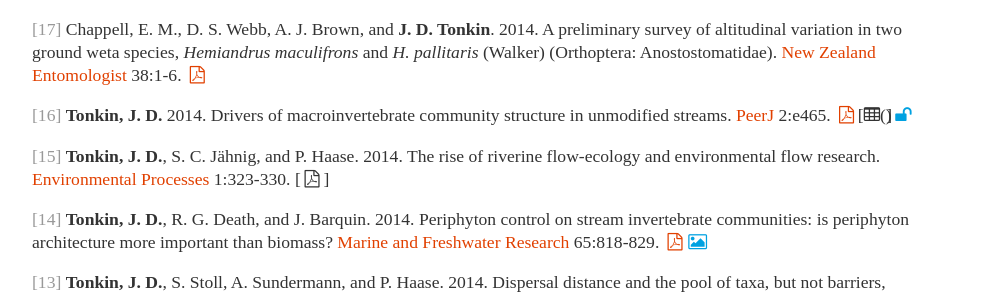
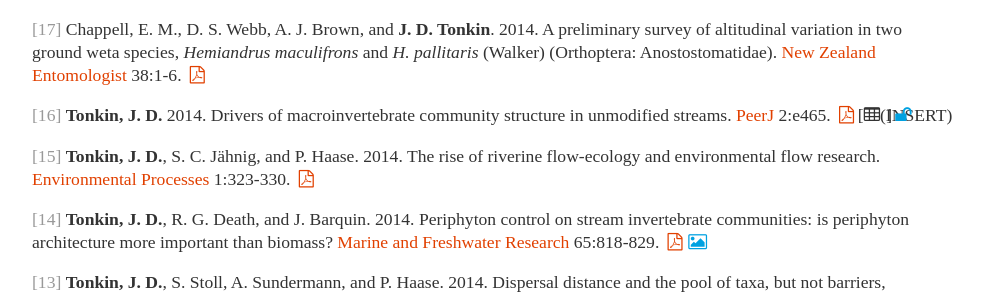
Before and after one commit to jdtonkin/jdtonkin.github.io, a Jekyll site: the page built from Publications/index.md, in a window 1280 px wide and 900 px high, scrolled down 974 px. Shown: the part 154-448 px from the top of the window, without its empty margins (160-1143 px from the left). Built offline with Jekyll 4.4.1, drawn with Linux system fonts in a browser that asks for light colours; nearby versions of some CDN libraries; some web fonts are replaced.

Commit message:
Update index.md

```diff
--- a/Publications/index.md
+++ b/Publications/index.md
@@ -62,43 +62,43 @@
 
 ###Published
 
-<span style="color:#999">[19]</span> **Tonkin, J. D.**, D. N. Shah, M. Kuemmerlen, F. Li, Q. H. Cai, P. Haase, and S. C. Jähnig. 2015. Climatic and catchment-scale predictors of Chinese stream insect richness differ with order. <a href="http://dx.doi.org/10.1371/journal.pone.0123250" target="_blank">PLOS ONE</a> 10:e0123250. [<i class="fa fa-fw fa-file-pdf-o"></i>](2015 Tonkin etal PLOS ONE.pdf)[<i class="fa fa-fw fa-table"></i>]( )<span style="color:#00a1e1"><i class="fa fa-fw fa-unlock"></i></span>
+<span style="color:#999">[19]</span> **Tonkin, J. D.**, D. N. Shah, M. Kuemmerlen, F. Li, Q. H. Cai, P. Haase, and S. C. Jähnig. 2015. Climatic and catchment-scale predictors of Chinese stream insect richness differ with order. <a href="http://dx.doi.org/10.1371/journal.pone.0123250" target="_blank">PLOS ONE</a> 10:e0123250. [<i class="fa fa-fw fa-file-pdf-o"></i>](2015 Tonkin etal PLOS ONE.pdf)[<i class="fa fa-fw fa-table"></i>](INSERT)<span style="color:#00a1e1"><i class="fa fa-fw fa-unlock"></i></span>
 
-<span style="color:#999">[18]</span> **Tonkin, J. D.**, A. Brown, and E. M. Chappell (In press). Small-scale patch complexity, benthic invertebrate colonisation and leaf breakdown in three headwater streams in Bay of Plenty, New Zealand. <a href="http://dx.doi.org/10.1080/00288330.2014.980748" target="_blank">New Zealand Journal of Marine and Freshwater Research</a>. [<i class="fa fa-fw fa-file-pdf-o"></i>]()
+<span style="color:#999">[18]</span> **Tonkin, J. D.**, A. Brown, and E. M. Chappell (In press). Small-scale patch complexity, benthic invertebrate colonisation and leaf breakdown in three headwater streams in Bay of Plenty, New Zealand. <a href="http://dx.doi.org/10.1080/00288330.2014.980748" target="_blank">New Zealand Journal of Marine and Freshwater Research</a>. [<i class="fa fa-fw fa-file-pdf-o"></i>](INSERT)
 
-<span style="color:#999">[17]</span> Chappell, E. M., D. S. Webb, A. J. Brown, and **J. D. Tonkin**. 2014. A preliminary survey of altitudinal variation in two ground weta species, *Hemiandrus maculifrons* and *H. pallitaris* (Walker) (Orthoptera: Anostostomatidae). <a href="http://dx.doi.org/10.1080/00779962.2014.922234" target="_blank">New Zealand Entomologist</a> 38:1-6. [<i class="fa fa-fw fa-file-pdf-o"></i>]()
+<span style="color:#999">[17]</span> Chappell, E. M., D. S. Webb, A. J. Brown, and **J. D. Tonkin**. 2014. A preliminary survey of altitudinal variation in two ground weta species, *Hemiandrus maculifrons* and *H. pallitaris* (Walker) (Orthoptera: Anostostomatidae). <a href="http://dx.doi.org/10.1080/00779962.2014.922234" target="_blank">New Zealand Entomologist</a> 38:1-6. [<i class="fa fa-fw fa-file-pdf-o"></i>](INSERT)
 
-<span style="color:#999">[16]</span> **Tonkin, J. D.** 2014. Drivers of macroinvertebrate community structure in unmodified streams. <a href="https://dx.doi.org/10.7717/peerj.465" target="_blank">PeerJ</a> 2:e465. [<i class="fa fa-fw fa-file-pdf-o"></i>]()[<i class="fa fa-fw fa-table">()</i>]<span style="color:#00a1e1"><i class="fa fa-fw fa-unlock"></i></span>
+<span style="color:#999">[16]</span> **Tonkin, J. D.** 2014. Drivers of macroinvertebrate community structure in unmodified streams. <a href="https://dx.doi.org/10.7717/peerj.465" target="_blank">PeerJ</a> 2:e465. [<i class="fa fa-fw fa-file-pdf-o"></i>](INSERT)[<i class="fa fa-fw fa-table">(INSERT)</i>]<span style="color:#00a1e1"><i class="fa fa-fw fa-unlock"></i></span>
 
-<span style="color:#999">[15]</span> **Tonkin, J. D.**, S. C. Jähnig, and P. Haase. 2014. The rise of riverine flow-ecology and environmental flow research. <a href="http://dx.doi.org/10.1007/s40710-014-0024-8" target="_blank">Environmental Processes</a> 1:323-330. [<i class="fa fa-fw fa-file-pdf-o"></i>]
+<span style="color:#999">[15]</span> **Tonkin, J. D.**, S. C. Jähnig, and P. Haase. 2014. The rise of riverine flow-ecology and environmental flow research. <a href="http://dx.doi.org/10.1007/s40710-014-0024-8" target="_blank">Environmental Processes</a> 1:323-330. [<i class="fa fa-fw fa-file-pdf-o"></i>](INSERT)
 
-<span style="color:#999">[14]</span> **Tonkin, J. D.**, R. G. Death, and J. Barquin. 2014. Periphyton control on stream invertebrate communities: is periphyton architecture more important than biomass? <a href="http://dx.doi.org/10.1071/MF13271" target="_blank">Marine and Freshwater Research</a> 65:818-829. [<i class="fa fa-fw fa-file-pdf-o"></i>]()<span style="color:#00a1e1"><i class="fa fa-fw fa-photo"></i></span>
+<span style="color:#999">[14]</span> **Tonkin, J. D.**, R. G. Death, and J. Barquin. 2014. Periphyton control on stream invertebrate communities: is periphyton architecture more important than biomass? <a href="http://dx.doi.org/10.1071/MF13271" target="_blank">Marine and Freshwater Research</a> 65:818-829. [<i class="fa fa-fw fa-file-pdf-o"></i>](INSERT)<span style="color:#00a1e1"><i class="fa fa-fw fa-photo"></i></span>
 
-<span style="color:#999">[13]</span> **Tonkin, J. D.**, S. Stoll, A. Sundermann, and P. Haase. 2014. Dispersal distance and the pool of taxa, but not barriers, determine the colonisation of restored river reaches by benthic invertebrates. <a href="http://dx.doi.org/10.1111/fwb.12387" target="_blank">Freshwater Biology</a> 59:1843-1855. [<i class="fa fa-fw fa-file-pdf-o"></i>]()
+<span style="color:#999">[13]</span> **Tonkin, J. D.**, S. Stoll, A. Sundermann, and P. Haase. 2014. Dispersal distance and the pool of taxa, but not barriers, determine the colonisation of restored river reaches by benthic invertebrates. <a href="http://dx.doi.org/10.1111/fwb.12387" target="_blank">Freshwater Biology</a> 59:1843-1855. [<i class="fa fa-fw fa-file-pdf-o"></i>](INSERT)
 
-<span style="color:#999">[12]</span> Chappell, E. M., D. S. Webb, and **J. D. Tonkin**. 2014. Notes on sexual size dimorphism, sex ratio and movement of ground weta *Hemiandrus maculifrons* (Walker) (Orthoptera: Anostostomatidae) in Otanewainuku Forest, Bay of Plenty, New Zealand. <a href="http://dx.doi.org/10.1080/00779962.2013.856377" target="_blank">New Zealand Entomologist</a> 37:3-92. [<i class="fa fa-fw fa-file-pdf-o"></i>]()
+<span style="color:#999">[12]</span> Chappell, E. M., D. S. Webb, and **J. D. Tonkin**. 2014. Notes on sexual size dimorphism, sex ratio and movement of ground weta *Hemiandrus maculifrons* (Walker) (Orthoptera: Anostostomatidae) in Otanewainuku Forest, Bay of Plenty, New Zealand. <a href="http://dx.doi.org/10.1080/00779962.2013.856377" target="_blank">New Zealand Entomologist</a> 37:3-92. [<i class="fa fa-fw fa-file-pdf-o"></i>](INSERT)
 
-<span style="color:#999">[11]</span> David, B. O., **J. D. Tonkin**, K. W. T. Taipeti and H. Hokianga. 2014. Learning the ropes: mussel spat ropes improve fish and shrimp passage through culverts. <a href="http://dx.doi.org/10.1111/1365-2664.12178" target="_blank">Journal of Applied Ecology</a> 51:214-223. [<i class="fa fa-fw fa-file-pdf-o"></i>]()
+<span style="color:#999">[11]</span> David, B. O., **J. D. Tonkin**, K. W. T. Taipeti and H. Hokianga. 2014. Learning the ropes: mussel spat ropes improve fish and shrimp passage through culverts. <a href="http://dx.doi.org/10.1111/1365-2664.12178" target="_blank">Journal of Applied Ecology</a> 51:214-223. [<i class="fa fa-fw fa-file-pdf-o"></i>](INSERT)[<i class="fa fa-fw fa-video-o"></i>](INSERT)
 
-<span style="color:#999">[10]</span> **Tonkin, J. D.**, and R. G. Death. 2014. The combined effects of flow regulation and an artificial flow release on a regulated river. <a href="http://dx.doi.org/10.1002/rra.2650" target="_blank">River Research and Applications</a> 30:329-337. [<i class="fa fa-fw fa-file-pdf-o"></i>]()
+<span style="color:#999">[10]</span> **Tonkin, J. D.**, and R. G. Death. 2014. The combined effects of flow regulation and an artificial flow release on a regulated river. <a href="http://dx.doi.org/10.1002/rra.2650" target="_blank">River Research and Applications</a> 30:329-337. [<i class="fa fa-fw fa-file-pdf-o"></i>](INSERT)
 
-<span style="color:#999">[9]</span> **Tonkin, J. D.**, and R. G. Death. 2013. Scale dependent effects of productivity and disturbance on diversity in streams. <a href="http://dx.doi.org/10.1127/1863-9135/2013/0402" target="_blank">Fundamental and Applied Limnology</a> 182:283-295. [<i class="fa fa-fw fa-file-pdf-o"></i>]()<span style="color:#00a1e1"> Editor’s Choice <i class="fa fa-fw fa-unlock"></i></span>
+<span style="color:#999">[9]</span> **Tonkin, J. D.**, and R. G. Death. 2013. Scale dependent effects of productivity and disturbance on diversity in streams. <a href="http://dx.doi.org/10.1127/1863-9135/2013/0402" target="_blank">Fundamental and Applied Limnology</a> 182:283-295. [<i class="fa fa-fw fa-file-pdf-o"></i>](INSERT)<span style="color:#00a1e1"> Editor’s Choice <i class="fa fa-fw fa-unlock"></i></span>
 
-<span style="color:#999">[8]</span> **Tonkin, J. D.**, and R. G. Death. 2013. Macroinvertebrate drift-benthos trends in a regulated river. <a href="http://dx.doi.org/10.1127/1863-9135/2013/0404" target="_blank">Fundamental and Applied Limnology</a> 182:231-245. [<i class="fa fa-fw fa-file-pdf-o"></i>]()
+<span style="color:#999">[8]</span> **Tonkin, J. D.**, and R. G. Death. 2013. Macroinvertebrate drift-benthos trends in a regulated river. <a href="http://dx.doi.org/10.1127/1863-9135/2013/0404" target="_blank">Fundamental and Applied Limnology</a> 182:231-245. [<i class="fa fa-fw fa-file-pdf-o"></i>](INSERT)
 
-<span style="color:#999">[7]</span> **Tonkin, J. D.**, R. G. Death, and J. Barquin. 2013. Productivity-diversity relationships for stream invertebrates differ geographically. <a href="http://dx.doi.org/10.1007/s10452-013-9429-0" target="_blank">Aquatic Ecology</a> 47:109-121. [<i class="fa fa-fw fa-file-pdf-o"></i>]()
+<span style="color:#999">[7]</span> **Tonkin, J. D.**, R. G. Death, and J. Barquin. 2013. Productivity-diversity relationships for stream invertebrates differ geographically. <a href="http://dx.doi.org/10.1007/s10452-013-9429-0" target="_blank">Aquatic Ecology</a> 47:109-121. [<i class="fa fa-fw fa-file-pdf-o"></i>](INSERT)
 
-<span style="color:#999">[6]</span> **Tonkin, J. D.**, R. G. Death, and K. J. Collier. 2013. Do productivity and disturbance interact to modulate macroinvertebrate diversity in streams? <a href="http://dx.doi.org/10.1007/s10750-012-1248-0" target="_blank">Hydrobiologia</a> 701:159-172. [<i class="fa fa-fw fa-file-pdf-o"></i>]()
+<span style="color:#999">[6]</span> **Tonkin, J. D.**, R. G. Death, and K. J. Collier. 2013. Do productivity and disturbance interact to modulate macroinvertebrate diversity in streams? <a href="http://dx.doi.org/10.1007/s10750-012-1248-0" target="_blank">Hydrobiologia</a> 701:159-172. [<i class="fa fa-fw fa-file-pdf-o"></i>](INSERT)
 
-<span style="color:#999">[5]</span> **Tonkin, J. D.**, and R. G. Death. 2012. Consistent effects of productivity and disturbance on diversity between landscapes. <a href="http://dx.doi.org/10.1890/ES12-00243.1" target="_blank">Ecosphere</a> 3:art108. [<i class="fa fa-fw fa-file-pdf-o"></i>]()<span style="color:#00a1e1"><i class="fa fa-fw fa-unlock"></i></span>
+<span style="color:#999">[5]</span> **Tonkin, J. D.**, and R. G. Death. 2012. Consistent effects of productivity and disturbance on diversity between landscapes. <a href="http://dx.doi.org/10.1890/ES12-00243.1" target="_blank">Ecosphere</a> 3:art108. [<i class="fa fa-fw fa-file-pdf-o"></i>](INSERT)<span style="color:#00a1e1"><i class="fa fa-fw fa-unlock"></i></span>
 
-<span style="color:#999">[4]</span> **Tonkin, J. D.**, L. A. H. Wright, and B. O. David. 2012. Mussel spat ropes assist redfin bully (*Gobiomorphus huttoni*) passage through experimental culverts with hydrological barriers. <a href="http://dx.doi.org/10.3390/w4030713" target="_blank">Water</a> 4:683-689. [<i class="fa fa-fw fa-file-pdf-o"></i>]()<span style="color:#00a1e1"><i class="fa fa-fw fa-unlock"></i></span>
+<span style="color:#999">[4]</span> **Tonkin, J. D.**, L. A. H. Wright, and B. O. David. 2012. Mussel spat ropes assist redfin bully (*Gobiomorphus huttoni*) passage through experimental culverts with hydrological barriers. <a href="http://dx.doi.org/10.3390/w4030713" target="_blank">Water</a> 4:683-689. [<i class="fa fa-fw fa-file-pdf-o"></i>](INSERT)<span style="color:#00a1e1"><i class="fa fa-fw fa-unlock"></i></span>
 
-<span style="color:#999">[3]</span> Schwendel, A. C., R. G. Death, I. C. Fuller, and **J. D. Tonkin**. 2012. A new approach to assess bed stability relevant for invertebrate communities in upland streams. <a href="http://dx.doi.org/10.1002/rra.1570" target="_blank">River Research and Applications</a> 28:1726-1739. [<i class="fa fa-fw fa-file-pdf-o"></i>]()
+<span style="color:#999">[3]</span> Schwendel, A. C., R. G. Death, I. C. Fuller, and **J. D. Tonkin**. 2012. A new approach to assess bed stability relevant for invertebrate communities in upland streams. <a href="http://dx.doi.org/10.1002/rra.1570" target="_blank">River Research and Applications</a> 28:1726-1739. [<i class="fa fa-fw fa-file-pdf-o"></i>](INSERT)
 
-<span style="color:#999">[2]</span> Collier, K. J., B. Aldridge, B. J. Hicks, J. Kelly, A. Macdonald, B. J. Smith, and **J. Tonkin**. 2009. Ecological values of Hamilton urban streams (North Island, New Zealand): constraints and opportunities for restoration. <a href="http://newzealandecology.org/nzje/2893" target="_blank">New Zealand Journal of Ecology</a> 33:177-189. [<i class="fa fa-fw fa-file-pdf-o"></i>]()
+<span style="color:#999">[2]</span> Collier, K. J., B. Aldridge, B. J. Hicks, J. Kelly, A. Macdonald, B. J. Smith, and **J. Tonkin**. 2009. Ecological values of Hamilton urban streams (North Island, New Zealand): constraints and opportunities for restoration. <a href="http://newzealandecology.org/nzje/2893" target="_blank">New Zealand Journal of Ecology</a> 33:177-189. [<i class="fa fa-fw fa-file-pdf-o"></i>](INSERT)
 
-<span style="color:#999">[1]</span> **Tonkin, J. D.**, R. G. Death, and M. K. Joy. 2009. Invertebrate drift patterns in a regulated river: dams, periphyton biomass or longitudinal patterns? <a href="http://dx.doi.org/10.1002/rra.1213" target="_blank">River Research and Applications</a> 25:1219-1231. [<i class="fa fa-fw fa-file-pdf-o"></i>]()
+<span style="color:#999">[1]</span> **Tonkin, J. D.**, R. G. Death, and M. K. Joy. 2009. Invertebrate drift patterns in a regulated river: dams, periphyton biomass or longitudinal patterns? <a href="http://dx.doi.org/10.1002/rra.1213" target="_blank">River Research and Applications</a> 25:1219-1231. [<i class="fa fa-fw fa-file-pdf-o"></i>](INSERT)
 
 
 #Theses
```
